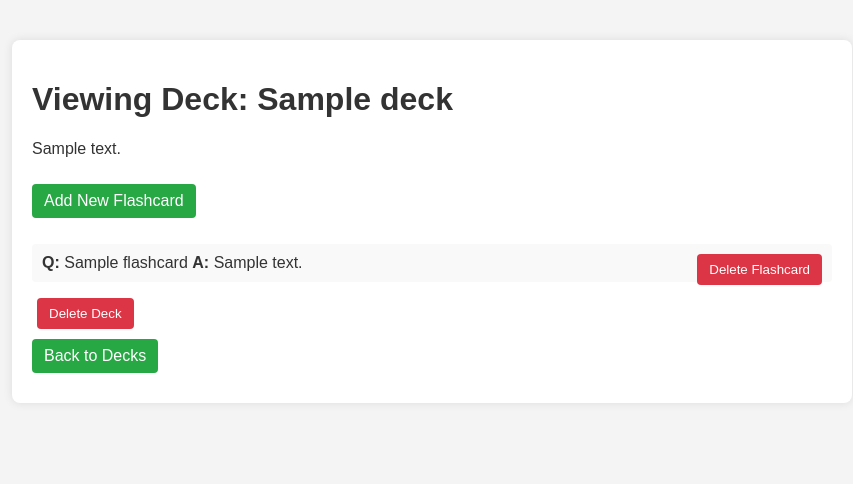
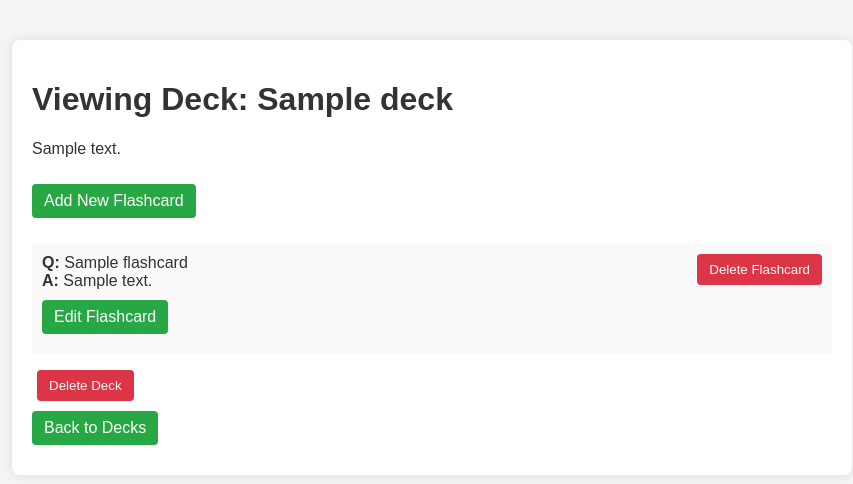
Before and after one commit to nadir-tabouni/Lumen, a Flask app: page /deck/1 in a window 1280 px wide. Shown: the part 48-532 px from the top of the page, without its empty margins (208-1061 px from the left). Run offline with Flask 3, Linux system fonts and the light colour scheme; tables that the repository leaves empty hold one stand-in row (values such as "Sample post").

Commit message:
add edit_flashcard functionality adjustments to button layout

```diff
--- a/static/styles.css
+++ b/static/styles.css
@@ -185,3 +185,8 @@ textarea {
     border-radius: 5px;
     background-color: #f9f9f9;
 }
+.flashcard-actions {
+    display: flex;
+    align-items: center;
+    gap: 10px; /* Abstand zwischen den Buttons */
+}
--- a/templates/view_deck.html
+++ b/templates/view_deck.html
@@ -12,11 +12,14 @@
         <ul>
             {% for flashcard in deck.flashcards %}
                 <li>
-                    <strong>Q:</strong> {{ flashcard.question }}
-                    <strong>A:</strong> {{ flashcard.answer }}
-                    <form action="/flashcard/{{ flashcard.id }}/delete" method="post" style="display: inline;">
-                        <button type="submit" class="button delete" onclick="return confirm('Are you sure you want to delete this flashcard?')">Delete Flashcard</button>
-                    </form>
+                    <strong>Q:</strong> {{ flashcard.question }}<br>
+                    <strong>A:</strong> {{ flashcard.answer }}<br>
+                    <div class="flashcard-actions">
+                        <a href="/flashcard/{{ flashcard.id }}/edit" class="button edit">Edit Flashcard</a>
+                        <form action="/flashcard/{{ flashcard.id }}/delete" method="post" style="display: inline;">
+                            <button type="submit" class="button delete" onclick="return confirm('Are you sure you want to delete this flashcard?')">Delete Flashcard</button>
+                        </form>
+                    </div>
                 </li>
             {% endfor %}
         </ul>
```
Also changed, not shown: templates/edit_flashcard.html (added, +19 -0 lines).
